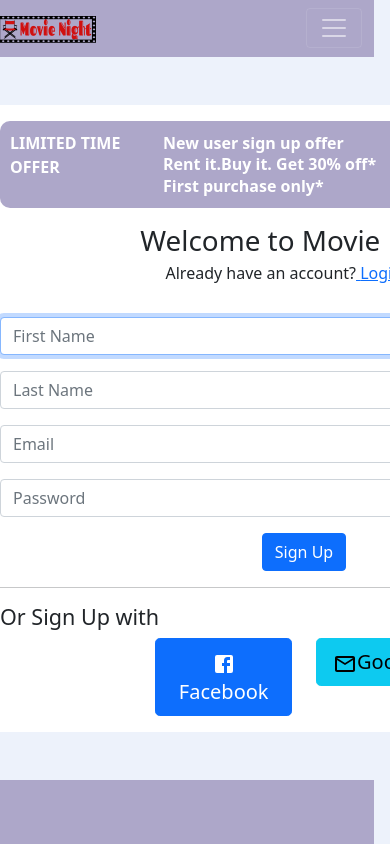
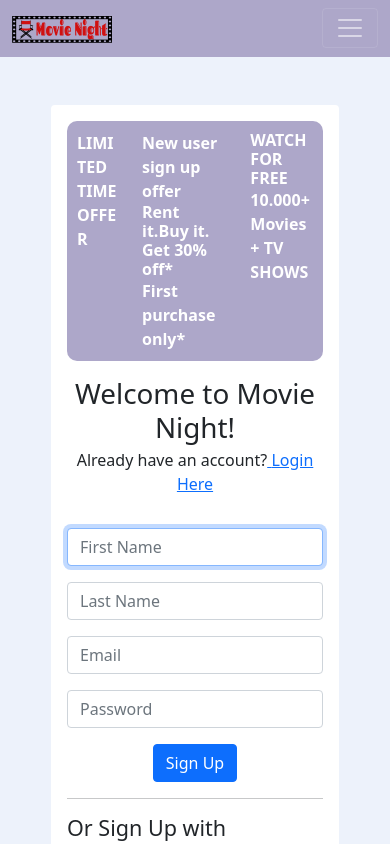
Before and after one commit to ElisaNgLi/MovieNight, a React (Create React App) app: page /registration in a window 390 px wide. Shown: the top 844 px of the page. Built offline with nearby package versions, Linux system fonts and the light colour scheme.

Commit message:
add responsive design

```diff
--- a/src/components/Registration/ForgotPassword.css
+++ b/src/components/Registration/ForgotPassword.css
@@ -12,3 +12,11 @@
 .invalid-field.invalid input {
   border-color: red;
 }
+
+@media (min-width: 280px) and (max-width: 653px) {
+  .card.forgot {
+    width: 18rem;
+    margin: 0 auto;
+    float: none;
+  }
+}
--- a/src/components/Registration/Login.css
+++ b/src/components/Registration/Login.css
@@ -12,3 +12,11 @@
 .invalid-field.invalid input {
   border-color: red;
 }
+
+@media (min-width: 280px) and (max-width: 653px) {
+  .card.login {
+    width: 18rem;
+    margin: 0 auto;
+    float: none;
+  }
+}
--- a/src/components/Registration/Registration.css
+++ b/src/components/Registration/Registration.css
@@ -26,3 +26,11 @@
 .invalid-field.invalid input {
   border-color: red;
 }
+
+@media (min-width: 280px) and (max-width: 653px) {
+  .card.registration {
+    width: 18rem;
+    margin: 0 auto;
+    float: none;
+  }
+}
```
